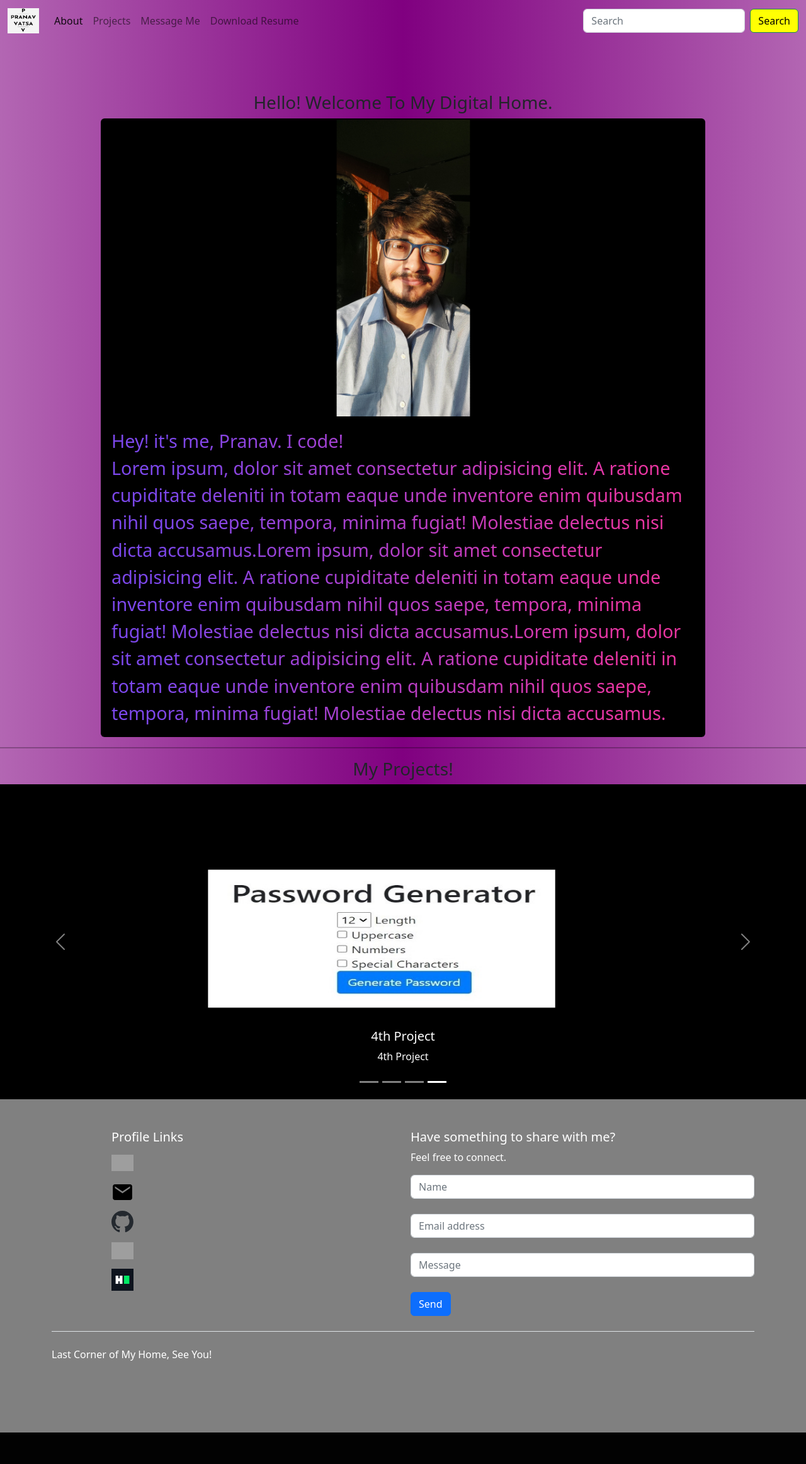
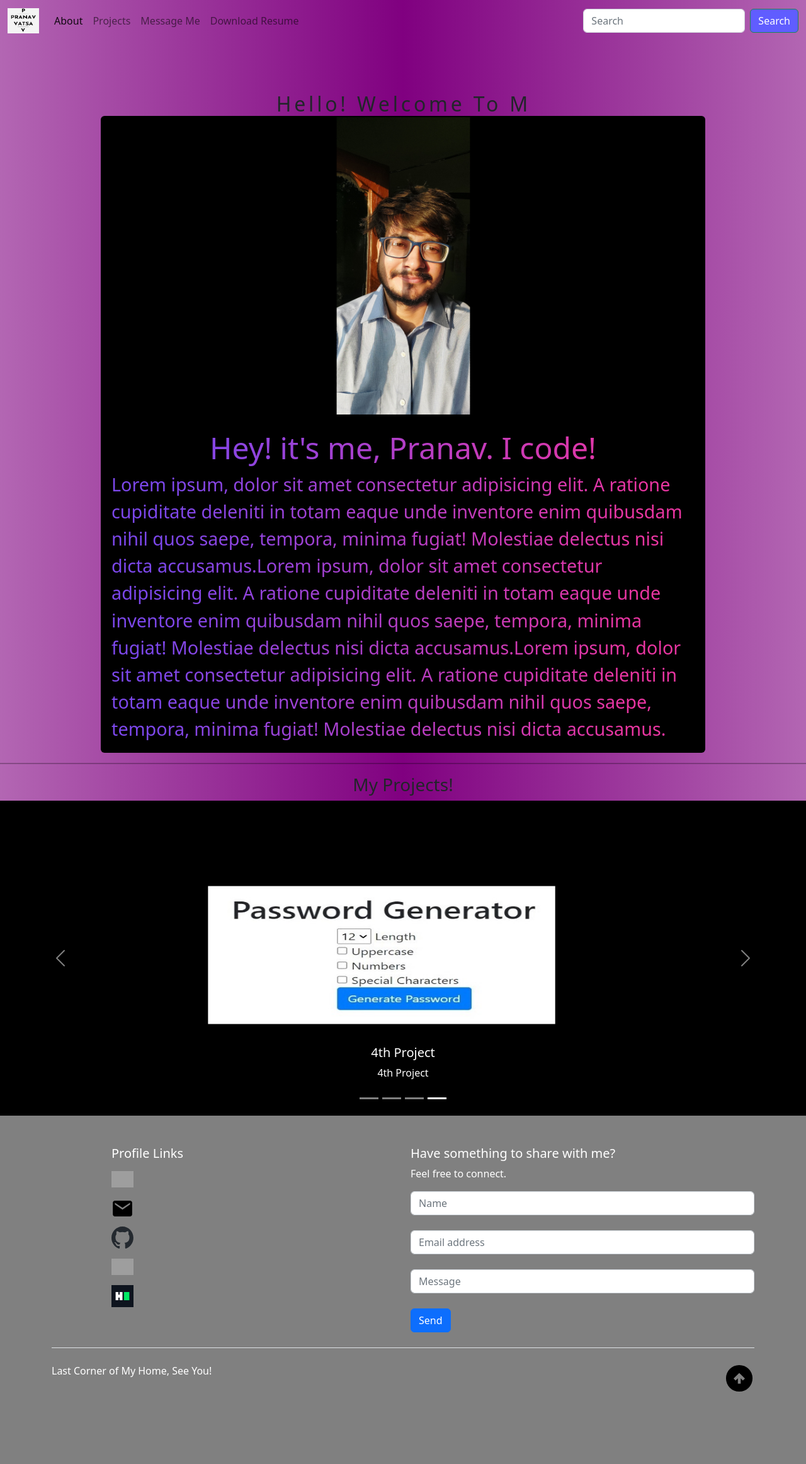
Before and after one commit to HumanHiHuBe/portfolio, a Django app: page / in a window 1280 px wide. Shown: the whole page at 63% size. Before the commit the page ends 2274 px from the top, so only its background shows below. Run offline with Django 4.2, Linux system fonts and the light colour scheme; data comes from the database, SQL or seed files in the repository; both versions use the stored data as it was after the commit; grey boxes are pictures that could not be loaded.

Commit message:
added typewriter effect

```diff
--- a/resumeApp/static/resumeApp/home.css
+++ b/resumeApp/static/resumeApp/home.css
@@ -1,23 +1,63 @@
-*{
+* {
     margin: 0px;
     padding: 0px;
 }
 
-body{
-    background:linear-gradient(to right,  rgba(128, 0, 128, 0.6), purple, rgba(128, 0, 128, 0.6));
-}
-/* nav bar button hover issue */
-#b1{
-    color: black !important;
-    background-color: rgb(255, 255, 3);
+body {
+    background: linear-gradient(to right, rgba(128, 0, 128, 0.6), purple, rgba(128, 0, 128, 0.6));
 }
 
-#b1:hover{
-    background-color: transparent !important;
+.typewriter h1 {
+    font-size: 1.2rem;
+    white-space: nowrap;
+    text-align: center;
+}
+@media screen and (min-width: 600px) {
+
+
+    .typewriter h1 {
+        font-size: 2rem;
+        overflow: hidden;
+        border-right: .15em solid white;
+        white-space: nowrap;
+        margin: 0 auto;
+        letter-spacing: .15em;
+        animation:
+          typing 9s steps(30, end) infinite,
+          blink .5s step-end infinite;
+      }
+
+      /* The typing effect */
+      @keyframes typing {
+        0% { width: 0 }
+        50% { width: 100% }
+        100% { width: 0% }
+
+      }
+
+      /* The typewriter cursor effect */
+      @keyframes blink {
+        from, to { border-color: transparent }
+        50% { border-color: white; }
+      }
+
+}
+
+
+
+/* nav bar button hover issue */
+#b1 {
+    color: white !important;
+    background-color: #605dff !important;
+}
+
+#b1:hover {
+    background-color: #4f4cff9a !important;
     color: white !important;
 }
+
 /* card photo issue */
-#about{
+#about {
     margin-top: 5rem;
     display: flex;
     flex-direction: column;
@@ -25,7 +65,7 @@ body{
     justify-content: center;
 }
 
-.c1{
+.c1 {
     display: flex;
     flex-direction: column;
     align-items: center;
@@ -35,26 +75,43 @@ body{
     font-size: 1.8rem;
 }
 
-.c2{
+.c2 {
     background-color: black;
 }
 
-footer{
+footer {
     background-color: grey;
     color: white;
 }
 
-footer div footer div div ul li a{
+footer div footer div div ul li a {
     color: white !important;
 }
 
-#linksId{
+#linksId {
     line-height: 2.4rem;
 }
 
-.c3{
+.c3 {
     background: linear-gradient(93.51deg, rgb(124, 71, 235) 10.94%, rgb(233, 53, 161) 86.95%);
     -webkit-background-clip: text;
     color: white;
     -webkit-text-fill-color: transparent;
 }
+
+@media screen and (min-width: 600px) {
+    #sp1{
+        display: inline-block;
+        width: 100%;
+        text-align: center;
+        font-size: 3rem;
+    }
+}
+
+@media screen and (max-width: 600px) {
+
+    #fihg {
+        width: 70%;
+    }
+
+}
--- a/resumeApp/static/resumeApp/home.js
+++ b/resumeApp/static/resumeApp/home.js
@@ -0,0 +1,18 @@
+document.getElementById('nav-form').addEventListener('submit', function(e) {
+    e.preventDefault();
+});
+
+function f1(inid) {
+    ele = document.getElementById(inid)
+    console.log(ele.value)
+    //working
+}
+function f2(spid) {
+    ele = document.getElementById(spid)
+    ele.click(function f() {
+
+        window.top.close();
+
+    })
+    //working
+}
--- a/resumeApp/templates/resumeApp/a.html
+++ /dev/null
@@ -1 +0,0 @@
-Lorem ipsum, dolor sit amet consectetur adipisicing elit. A ratione cupiditate deleniti in totam eaque unde inventore enim quibusdam nihil quos saepe, tempora, minima fugiat! Molestiae delectus nisi dicta accusamus.Lorem ipsum, dolor sit amet consectetur adipisicing elit. A ratione cupiditate deleniti in totam eaque unde inventore enim quibusdam nihil quos saepe, tempora, minima fugiat! Molestiae delectus nisi dicta accusamus.Lorem ipsum, dolor sit amet consectetur adipisicing elit. A ratione cupiditate deleniti in totam eaque unde inventore enim quibusdam nihil quos saepe, tempora, minima fugiat! Molestiae delectus nisi dicta accusamus.
--- a/resumeApp/templates/resumeApp/home.html
+++ b/resumeApp/templates/resumeApp/home.html
@@ -37,8 +37,8 @@
                         {% for i in resume %}<a class="nav-link" href="{{  i.resume.url }}">Download Resume</a>{% endfor %}
                     </li>
                 </ul>
-                <form class="d-flex" role="search">
-                    <input id="i1" class="form-control me-2" type="search" placeholder="Search" aria-label="Search">
+                <form class="d-flex" role="search" method="get" id="nav-form">
+                    <input id="i1" class="form-control me-2" type="search" placeholder="Search" aria-label="Search" oninput="f1(this.id);">
                     <button class="btn btn-outline-success" type="submit" id="b1">Search</button>
                 </form>
             </div>
@@ -48,7 +48,9 @@
 
 
     <section id="about">
-      <h3 class="h3"> Hello! Welcome To My Digital Home. </h3>
+      <div class="typewriter">
+        <h1>Hello! Welcome To My Digital Home.</h1>
+      </div>
       <div class="card w-75 c1" >
         <div class="card w-50 c2"  >
             {% for i in myphoto %}<img src="{{  i.selfImage.url }}" class="card-img-top" alt="Photo Of Pranav Vatsa">{% endfor %}
@@ -119,10 +121,10 @@
 
             <div id="linksId" class=" col-12 col-lg-4 div-center col-sm-8 offset-1">
               <h5>Profile Links</h5>
-              <ul class="nav flex-column">
+              <ul class="nav flex-column" id="ulfhg" >
                 {% for i in contacts %}
-                {% if i.phone %}<li class="nav-item mb-2"><a href="tel:{{ i.phone }}" target="_blank" class="nav-link p-0"> {% if i.phoneImg %} <img src="{{i.phoneImg.url}}" alt="PhoneIcon" width="35"> {% else %} Call: +91 {{ i.phone }} {% endif %}</a></li>{% endif %}
-                {% if i.email %}<li class="nav-item mb-2"><a href="mailto: {{ i.email }}" target="_blank" class="nav-link p-0"> {% if i.emailImg %} <img src="{{i.emailImg.url}}" alt="EmailIcon" width="35"> {% else %} Email: {{ i.email }} {% endif %}</a></li>{% endif %}
+                {% if i.phone %}<li class="nav-item mb-2"><a href="tel:{{ i.phone }}" class="nav-link p-0"> {% if i.phoneImg %} <img src="{{i.phoneImg.url}}" alt="PhoneIcon" width="35"> {% else %} Call: +91 {{ i.phone }} {% endif %}</a></li>{% endif %}
+                {% if i.email %}<li class="nav-item mb-2"><a href="mailto: {{ i.email }}" class="nav-link p-0"> {% if i.emailImg %} <img src="{{i.emailImg.url}}" alt="EmailIcon" width="35"> {% else %} Email: {{ i.email }} {% endif %}</a></li>{% endif %}
                 {% if i.githubUrl %}<li class="nav-item mb-2"><a href="{{ i.githubUrl }}" target="_blank" class="nav-link p-0"> {% if i.githubUrlImg %} <img src="{{i.githubUrlImg.url}}" alt="GitHubIcon" width="35"> {% else %} GitHub {% endif %}</a></li>{% endif %}
                 {% if i.linkedInUrl %}<li class="nav-item mb-2"><a href="{{ i.linkedInUrl }}" target="_blank" class="nav-link p-0"> {% if i.linkedInUrlImg %} <img src="{{i.linkedInUrlImg.url}}" alt="LinkedInIcon" width="35"> {% else %} LinkedIn {% endif %}</a></li>{% endif %}
                 {% if i.hackerrankUrl %}<li class="nav-item mb-2"><a href="{{ i.hackerrankUrl }}" target="_blank" class="nav-link p-0"> {% if i.hackerrankUrlImg %} <img src="{{i.hackerrankUrlImg.url}}" alt="HackerRankIcon" width="35"> {% else %} HackerRank {% endif %}</a></li>{% endif %}
@@ -167,11 +169,17 @@
 
           <div class="d-flex justify-content-between py-4 my-4 border-top">
             <p>Last Corner of My Home, See You!</p>
+            <ul class="list-unstyled d-flex">
+              <li class="ms-3"><a class="link-dark" href="#nav"><img id="fihg" title="Scroll Up" class="img-fluid" src="{% static 'resumeApp/upArrow.svg' %}" alt="ScrollUp"></a></li>
+            </ul>
+          </div>
 
-          </div>
         </footer>
       </div>
     </footer>
+
+
+
     <script src="https://cdn.jsdelivr.net/npm/bootstrap@5.2.3/dist/js/bootstrap.bundle.min.js" integrity="sha384-kenU1KFdBIe4zVF0s0G1M5b4hcpxyD9F7jL+jjXkk+Q2h455rYXK/7HAuoJl+0I4"crossorigin="anonymous"></script>
     <script src="{% static 'resumeApp/home.js' %}"></script>
 </body>
```
Also changed, not shown: db.sqlite3, resumeApp/static/resumeApp/upArrow.svg (added).
